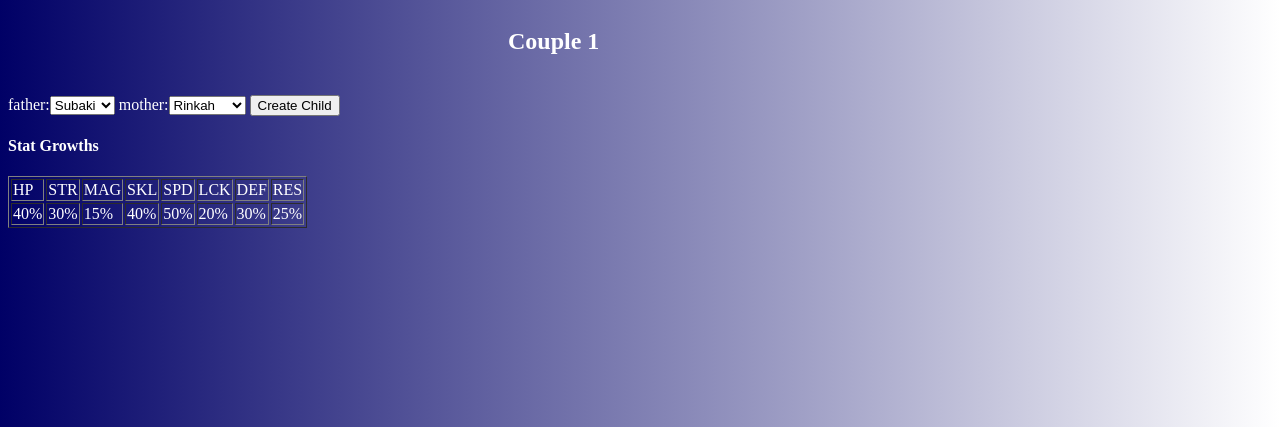
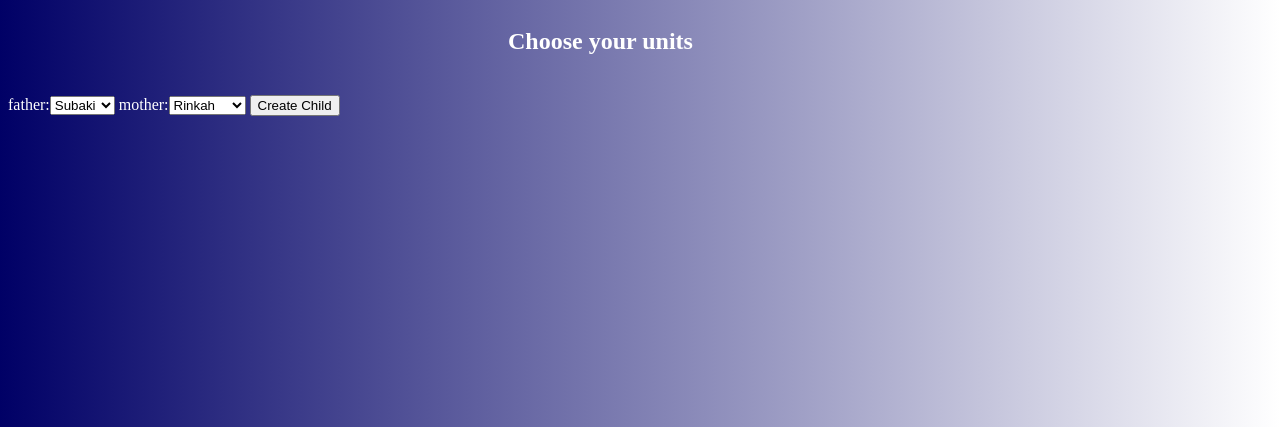
Before and after one commit to Tadiwana/FEfate_calc, a Django app: page /Adults/ in a window 1280 px wide. Shown: the top 427 px of the page. Run offline with Django 3.2, Linux system fonts and the light colour scheme.

Commit message:
Finished
kind of

```diff
--- a/data/templates/adults.html
+++ b/data/templates/adults.html
@@ -6,7 +6,7 @@
 </head>
 <body>
 
-<h2>Couple 1</h2>
+<h2>Choose your units</h2>
 
 
 <form action="/Adults/child" method="get">
@@ -14,29 +14,6 @@
     {{ form }}
     <input type="submit" class="styled-button-2" value="Create Child" />
 </form>
-<h4>Stat Growths</h4>
-    <table border="1">
-    <tr>
-    <td>HP</td>
-    <td>STR</td>
-        <td>MAG</td>
-        <td>SKL</td>
-        <td>SPD</td>
-        <td>LCK</td>
-        <td>DEF</td>
-        <td>RES</td>
-    </tr>
-    <tr>
-    <td>40%</td>
-    <td>30%</td>
-        <td>15%</td>
-        <td>40%</td>
-        <td>50%</td>
-        <td>20%</td>
-        <td>30%</td>
-        <td>25%</td>
-    </tr>
-    </table>
 </body>
 
 </html>
--- a/data/templates/calc.html
+++ b/data/templates/calc.html
@@ -6,7 +6,7 @@
 </head>
 <body>
 
-<h2>Couple 1</h2>
+<h1>Choose your units</h1>
 <h3>Father, Mother</h3>
 
 <select><option value="Subaki"></option></select>
```
Also changed, not shown: data/templates/child.html (+35 -38 lines).
